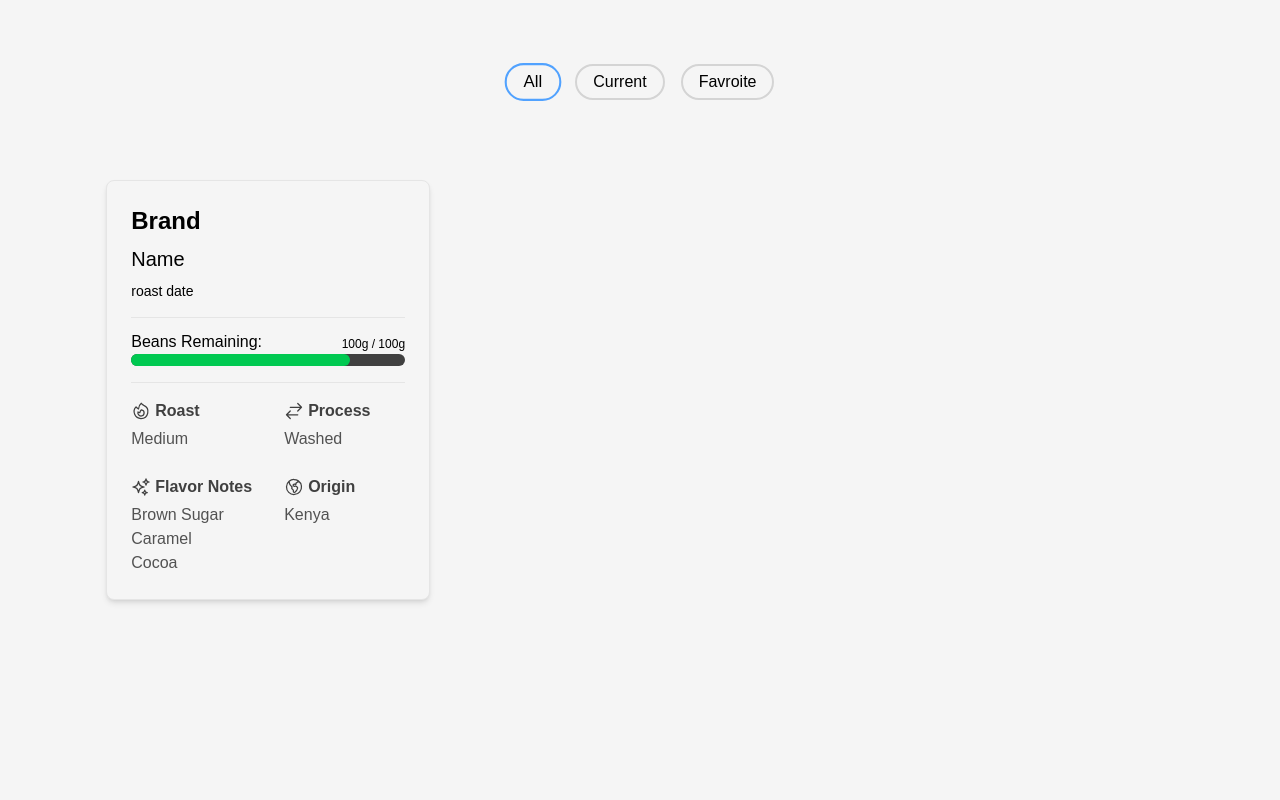
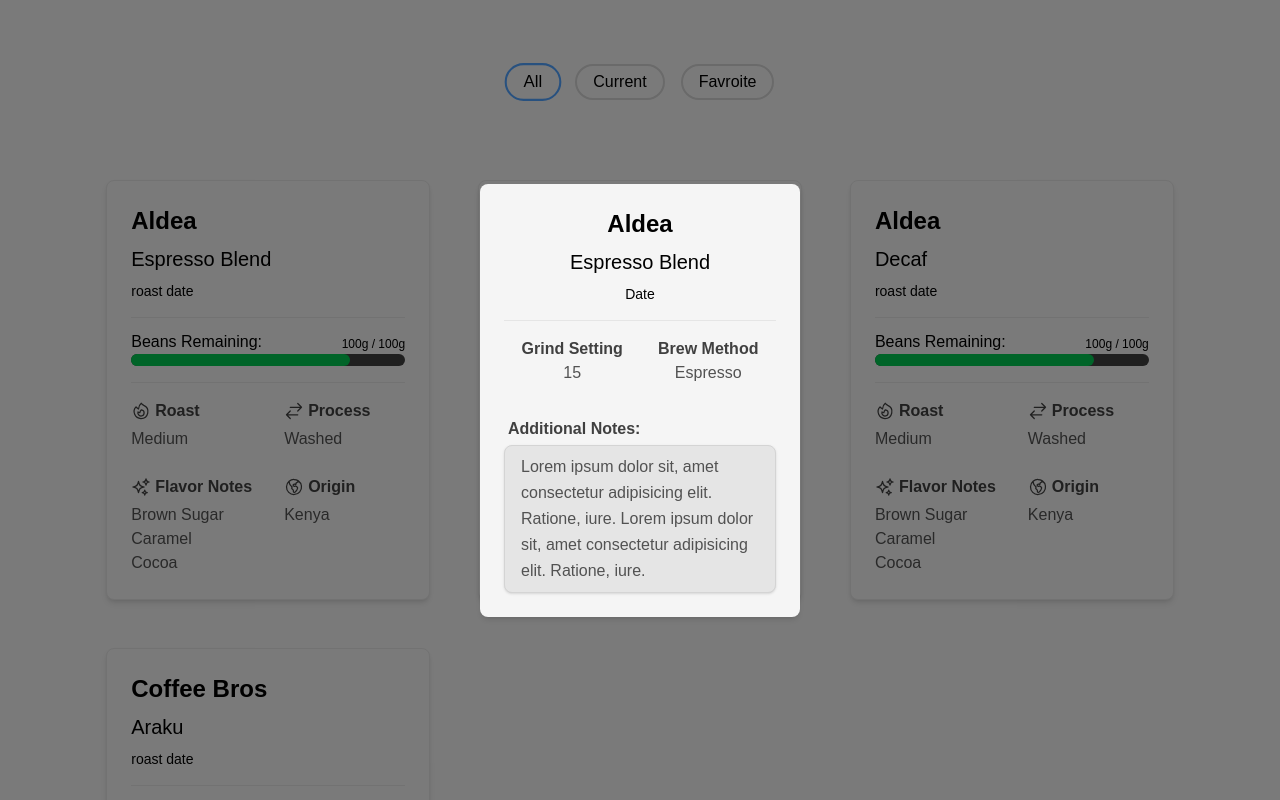
Before and after one commit to braydenodonnell/bean-tracking-vue, a Vue app: page / in a window 1280 px wide. Both pictures are taken after a click on the element 268 px from the left and 390 px from the top of the page. Shown: the top 800 px of the page. Built offline with nearby package versions, Linux system fonts and the light colour scheme.

Commit message:
start building card modal

```diff
--- a/src/components/card-information.vue
+++ b/src/components/card-information.vue
@@ -5,16 +5,24 @@ import {
   SparklesIcon,
   FireIcon,
 } from '@heroicons/vue/24/outline';
+
+import CardModal from './card-modal.vue';
+import { ref } from 'vue';
+
+const { brand, name } = defineProps(['brand', 'name']);
+
+const showModal = ref(false);
 </script>
 
 <template>
   <div
     class="bg-neutral-100 cursor-pointer border border-neutral-200 rounded-lg shadow-md p-6 max-w-96 h-[420px] relative transition-transform duration-300 hover:shadow-lg hover:-translate-y-1"
+    @click="showModal = true"
   >
     <div class="flex flex-col space-y-4">
       <div class="space-y-2">
-        <h2 class="text-2xl font-bold capitalize">brand</h2>
-        <p class="text-xl capitalize">name</p>
+        <h2 class="text-2xl font-bold capitalize">{{ brand }}</h2>
+        <p class="text-xl capitalize">{{ name }}</p>
         <p class="text-sm">roast date</p>
       </div>
 
@@ -74,4 +82,15 @@ import {
       </div>
     </div>
   </div>
+
+  <!-- Probably won't need to use slots to pass the data needed for the modal -->
+  <Teleport to="body">
+    <CardModal
+      :show="showModal"
+      @close="showModal = false"
+      :brand="brand"
+      :name="name"
+    >
+    </CardModal>
+  </Teleport>
 </template>
--- /dev/null
+++ b/src/components/card-modal.vue
@@ -0,0 +1,119 @@
+<script setup>
+const props = defineProps({
+  show: Boolean,
+  brand: String,
+  name: String,
+});
+</script>
+
+<!-- Probably won't need to use slots -->
+<template>
+  <Transition name="modal">
+    <div
+      v-if="show"
+      @click="$emit('close')"
+      class="fixed z-50 top-0 left-0 w-full h-full bg-black/50 flex transition-opacity duration-300 ease"
+    >
+      <div
+        @click.stop
+        class="w-1/4 m-auto p-6 bg-neutral-100 rounded-lg shadow-md transition-all duration-300 ease"
+      >
+        <div class="space-y-2 flex flex-col items-center">
+          <h2 class="text-2xl font-bold capitalize">{{ brand }}</h2>
+          <p class="text-xl capitalize">{{ name }}</p>
+          <p class="text-sm">Date</p>
+        </div>
+
+        <div
+          class="border-t border-neutral-200 mt-4 mb-8 pt-4 flex justify-around"
+        >
+          <div class="text-center">
+            <h3 class="font-semibold text-neutral-700">Grind Setting</h3>
+            <p class="text-neutral-600">15</p>
+          </div>
+
+          <div class="text-center">
+            <h3 class="font-semibold text-neutral-700">Brew Method</h3>
+            <p class="text-neutral-600 capitalize">espresso</p>
+          </div>
+        </div>
+
+        <div class="mt-6">
+          <h3 class="font-semibold text-neutral-700 ml-1 mb-1">
+            Additional Notes:
+          </h3>
+          <div
+            class="bg-neutral-200 border border-neutral-300 shadow-sm px-4 py-2 rounded-lg min-h-24 max-h-96 overflow-y-scroll"
+          >
+            <p class="text-neutral-600 leading-relaxed">
+              Lorem ipsum dolor sit, amet consectetur adipisicing elit. Ratione,
+              iure. Lorem ipsum dolor sit, amet consectetur adipisicing elit.
+              Ratione, iure.
+            </p>
+          </div>
+        </div>
+        <!-- <button @click="$emit('close')">OK</button> -->
+      </div>
+    </div>
+  </Transition>
+</template>
+
+<style>
+/* .modal-mask {
+  position: fixed;
+  z-index: 9998;
+  top: 0;
+  left: 0;
+  width: 100%;
+  height: 100%;
+  background-color: rgba(0, 0, 0, 0.5);
+  display: flex;
+  transition: opacity 0.3s ease;
+} */
+
+/* .modal-container {
+  width: 300px;
+  margin: auto;
+  padding: 20px 30px;
+  background-color: #fff;
+  border-radius: 2px;
+  box-shadow: 0 2px 8px rgba(0, 0, 0, 0.33);
+  transition: all 0.3s ease;
+} */
+
+.modal-header h3 {
+  margin-top: 0;
+  color: #42b983;
+}
+
+.modal-body {
+  margin: 20px 0;
+}
+
+.modal-default-button {
+  float: right;
+}
+
+/*
+ * The following styles are auto-applied to elements with
+ * transition="modal" when their visibility is toggled
+ * by Vue.js.
+ *
+ * You can easily play with the modal transition by editing
+ * these styles.
+ */
+
+.modal-enter-from {
+  opacity: 0;
+}
+
+.modal-leave-to {
+  opacity: 0;
+}
+
+.modal-enter-from .modal-container,
+.modal-leave-to .modal-container {
+  -webkit-transform: scale(1.1);
+  transform: scale(1.1);
+}
+</style>
--- a/src/components/views/card.vue
+++ b/src/components/views/card.vue
@@ -12,12 +12,31 @@ const data = ref([
     brand: 'coffee bros',
     name: 'brazil ip',
   },
+  {
+    brand: 'aldea',
+    name: 'decaf',
+  },
+  {
+    brand: 'coffee bros',
+    name: 'Araku',
+  },
 ]);
 </script>
 
 <template>
-  <div class="grid grid-cols-3 gap-12">
+  <div
+    class="grid grid-cols-1 gap-12"
+    :class="{
+      'grid-cols-3': data.length >= 3,
+      'grid-cols-2': data.length === 2,
+    }"
+  >
     <!-- Loop over data to display cards -->
-    <CardInformation />
+    <CardInformation
+      v-for="coffee in data"
+      :key="coffee.name"
+      :brand="coffee.brand"
+      :name="coffee.name"
+    />
   </div>
 </template>
--- a/src/components/views/filter.vue
+++ b/src/components/views/filter.vue
@@ -19,10 +19,11 @@ const setFavorite = (tab) => (active.value = tab);
     <button
       v-for="tab in tabs"
       :key="tab.id"
-      class="bg-neutral-100 border-2 px-4 py-1 rounded-full cursor-pointer transition-all duration-300 hover:bg-neutral-200"
+      class="bg-neutral-100 border-2 px-4 py-1 rounded-full cursor-pointer transition-all duration-300"
       :class="{
         'border-blue-400 scale-105': active === tab.id,
         'border-neutral-300': active !== tab.id,
+        'hover:bg-neutral-200': active !== tab.id,
       }"
       @click="setFavorite(tab.id)"
     >
```
